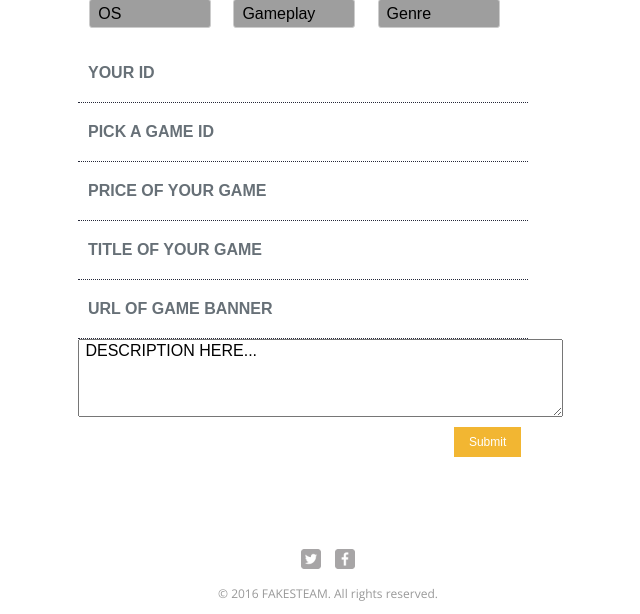
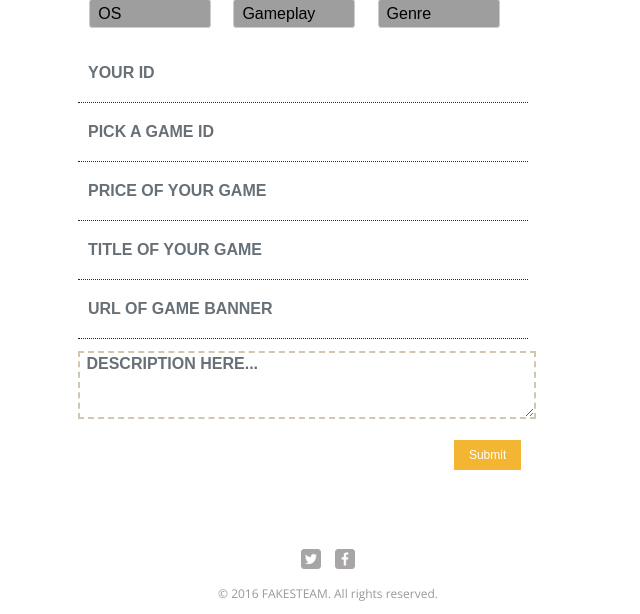
Before and after one commit to JY-H/fakesteam, a Flask app: template app/templates/submit.html in a window 1280 px wide. Shown: the part 241-855 px from the top of the page, without its empty margins (312-952 px from the left). Run offline with Flask 2, Linux system fonts and the light colour scheme; the template is opened without the code that fills it: most values are stand-ins (such as "Sample title", 1, 10 or a date in 2020); grey boxes are pictures that could not be loaded.

Commit message:
styling for submit page

```diff
--- a/app/static/css/main.css
+++ b/app/static/css/main.css
@@ -294,6 +294,16 @@ nav a.selected, nav a:hover {
     outline: none;
 }
 
+.text-area{
+    font-size: 1em;
+    color: #677077;
+    font-weight: bold;
+    margin: 2.5% 0 2.5% 0;
+	height:60px;
+	border:2px dashed #D1C7AC;
+	width: 450px;
+}
+
 .submit-btn {
     margin: 0 1.5% 2.5% 2.5% ;
     background-color: #f2b632;
```
